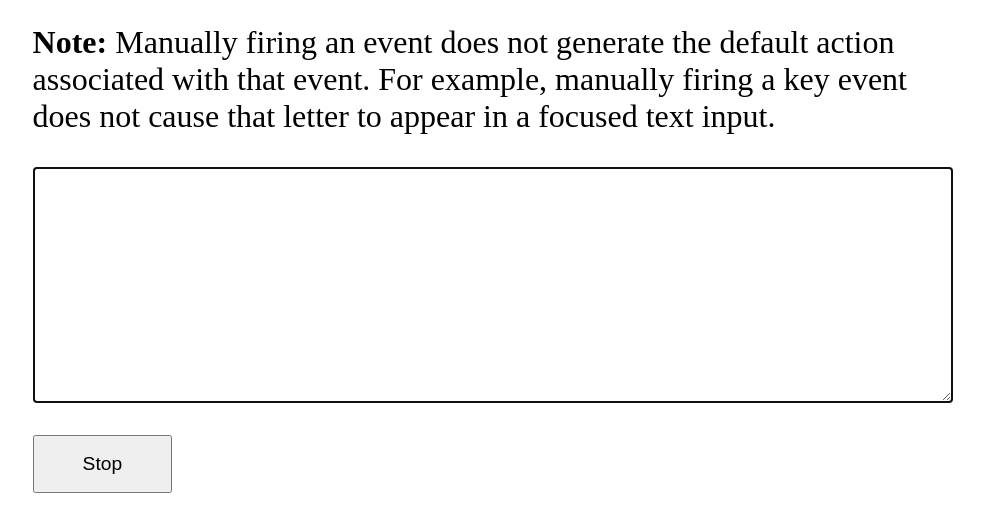
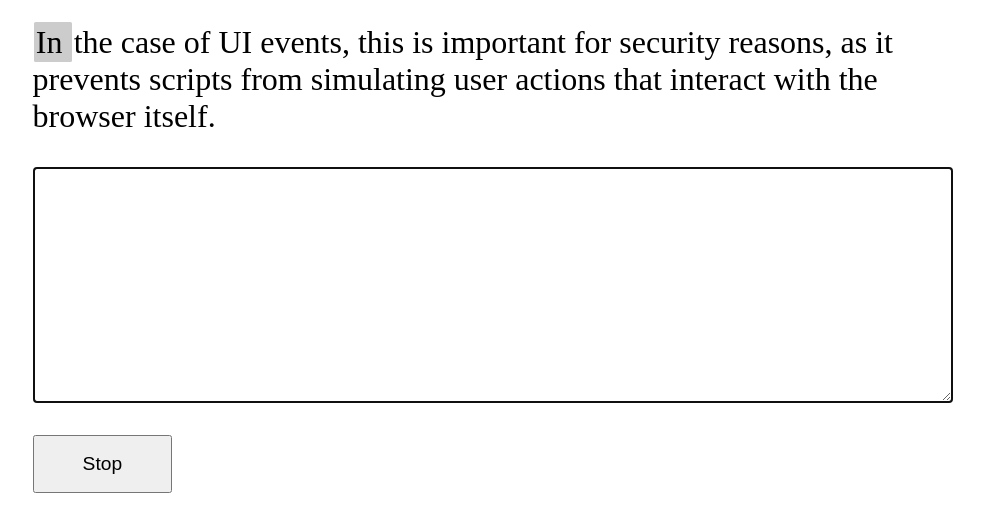
Before and after one commit to hasanTheBest/js-typing-tester, a plain HTML site: page index.html in a window 1280 px wide. Both pictures are taken after a click on the button "Start". Shown: the whole page, without its empty margins (165-1149 px from the left). Drawn offline with Linux system fonts and the light colour scheme.

Commit message:
word selection functionality added.

```diff
--- a/css/style.css
+++ b/css/style.css
@@ -7,6 +7,21 @@ main {
 
 #test-text {
   margin-bottom: 2rem;
+}
+
+#test-text > span.ready {
+  background-color: rgba(0, 0, 0, 0.2);
+  border-radius: 0.1rem;
+  padding: 0.1rem;
+  margin: 0 0.1rem;
+}
+
+#test-text > span.wrong {
+  background-color: crimson;
+}
+
+#test-text > span.correct {
+  background-color: darkgreen;
 }
 
 #input-text {
--- a/index.html
+++ b/index.html
@@ -11,9 +11,9 @@
   <body>
     <main>
       <div id="test-text">
-        <b>Note:</b> Manually firing an event does not generate the default
-        action associated with that event. For example, manually firing a key
-        event does not cause that letter to appear in a focused text input.
+        <!-- Note: Manually firing an event does not generate the default action
+        associated with that event. For example, manually firing a key event
+        does not cause that letter to appear in a focused text input. -->
 
         <!-- <p>
           In the case of UI events, this is important for security reasons, as
--- a/js/index.js
+++ b/js/index.js
@@ -1,5 +1,8 @@
+const textToType =
+  "In the case of UI events, this is important for security reasons, as it prevents scripts from simulating user actions that interact with the browser itself.";
+
 // DOM
-const testText = document.getElementById("test-text").innerText;
+const testText = document.getElementById("test-text");
 const inputText = document.getElementById("input-text");
 const specialChar = [
   "semicolon",
@@ -15,20 +18,35 @@ const specialChar = [
   "quote",
   "space",
 ];
+
+const wordsArr = textToType.split(" ");
+
+document.addEventListener("DOMContentLoaded", () => {
+  for (let word of wordsArr) {
+    testText.innerHTML += `<span>${word} </span>`;
+  }
+});
+
 // start inputting text
 document.getElementById("start").addEventListener("click", (e) => {
   e.target.innerText = "Stop";
-
   inputText.focus();
 
-  startTyping();
+  wordsNode = testText.children;
+  wordsNode[0].classList.add("ready");
+
+  startTyping(wordsNode);
 });
 
 // start typing
-function startTyping() {
-  let charIndex = 0;
+function startTyping(wordsNode) {
+  let charIndex = 0,
+    wordIndex = 0,
+    word = "";
 
-  window.addEventListener("keydown", (e) => {
+  inputText.addEventListener("keydown", (e) => {
+    // e.preventDefault();
+
     // Alpha Numeric key
     const alphaNumericKey =
       e.code.toLowerCase().startsWith("key") ||
@@ -36,8 +54,19 @@ function startTyping() {
       e.code.toLowerCase("numpad").startsWith("key") ||
       specialChar.includes(e.code.toLocaleLowerCase());
 
+    // word index
+    if ("Space" == e.code) {
+      wordsNode[wordIndex].classList.remove("ready");
+
+      wordIndex++;
+      // console.log("word", wordsNode);
+      // add ready class to next word
+      wordsNode[wordIndex].classList.add("ready");
+    }
+
+    // alpha numeric key
     if (alphaNumericKey) {
-      // console.log(`${e.key} == ${testText[charIndex]}`);
+      // console.log(`${e.key} == ${textToType[charIndex]}`);
       charIndex++;
     }
 
```
